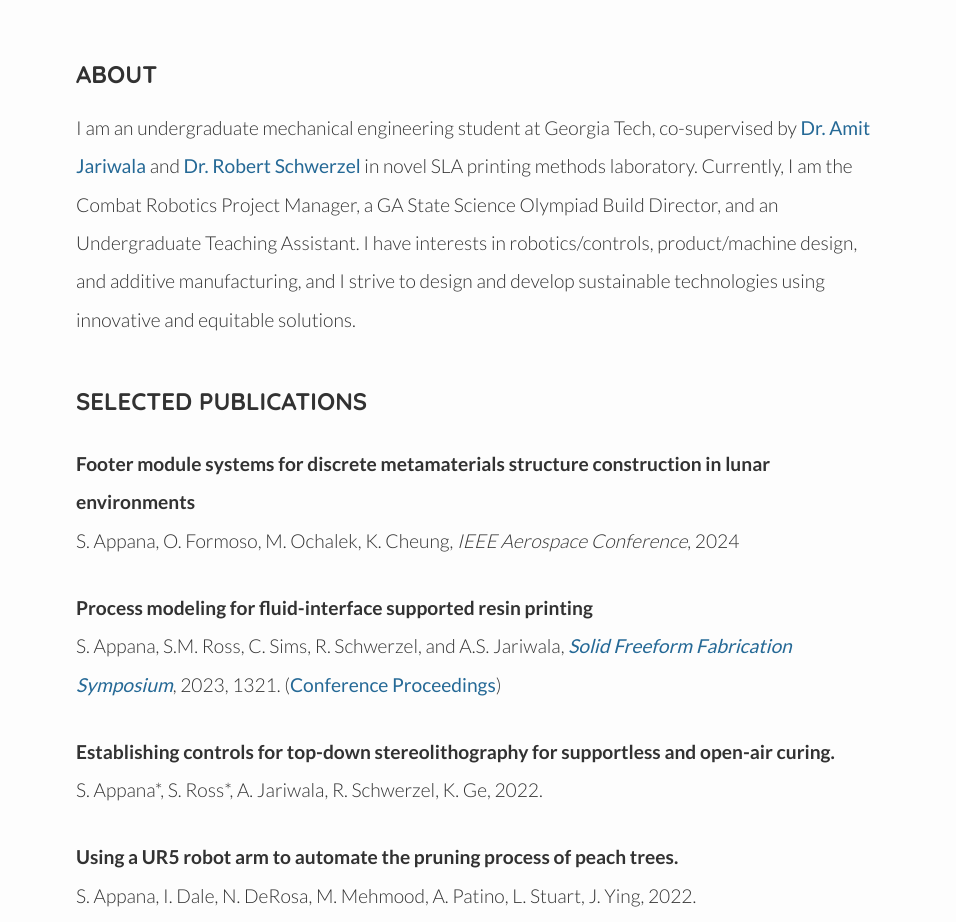
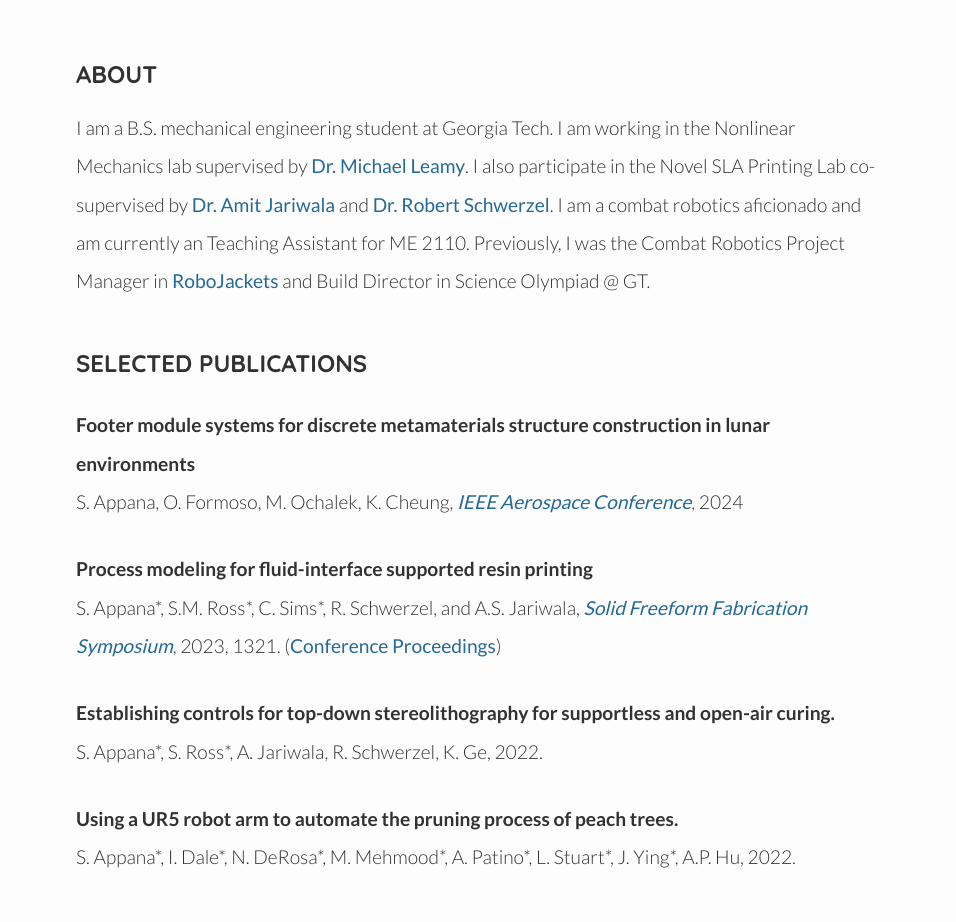
Before and after one commit to siva-appana/me, a plain HTML site: page index.html in a window 1280 px wide. Shown: the top 922 px of the page, 324-1280 px from the left. Drawn offline with nearby package versions, Linux system fonts and the light colour scheme.

Commit message:
Update August 6

```diff
--- a/index.html
+++ b/index.html
@@ -113,12 +113,20 @@
                 <h2>ABOUT</h2>
                 <div class="line"></div>
                 <p>
+                    I am a B.S. mechanical engineering student at Georgia Tech. I am working in the Nonlinear Mechanics lab supervised
+                    by <a href="https://www.me.gatech.edu/faculty/leamy">Dr. Michael Leamy</a>. I also participate in the Novel SLA Printing
+                    Lab co-supervised by <a href="https://www.me.gatech.edu/faculty/jariwala">Dr. Amit Jariwala</a> and
+                    <a href="https://www.linkedin.com/in/robert-schwerzel-453507">Dr. Robert Schwerzel</a>. I am a combat robotics aficionado
+                    and am currently an Teaching Assistant for ME 2110. Previously, I was the Combat Robotics Project Manager in <a href="https://robojackets.org/teams/battlebots/">RoboJackets</a>
+                    and Build Director in Science Olympiad @ GT.
+                </p>
+                <!--<p>
                     I am an undergraduate mechanical engineering student at Georgia Tech, co-supervised by <a href="https://www.me.gatech.edu/faculty/jariwala">
                     Dr. Amit Jariwala</a> and <a href="https://www.linkedin.com/in/robert-schwerzel-453507">Dr. Robert Schwerzel</a> in novel SLA printing methods laboratory.
                     Currently, I am the Combat Robotics Project Manager, a GA State Science Olympiad Build Director, and an Undergraduate Teaching Assistant.
                     I have interests in robotics/controls, product/machine design, and additive manufacturing, and I strive to design and develop sustainable technologies
                     using innovative and equitable solutions.
-                </p>
+                </p>-->
             </div>
 
 
@@ -129,11 +137,11 @@
                     <li>
                         <b>Footer module systems for discrete metamaterials structure construction in lunar environments</b><br>
                         S. Appana, O. Formoso, M. Ochalek, K. Cheung,
-                        <i>IEEE Aerospace Conference</i>, 2024
+                        <a href="https://ieeexplore.ieee.org/document/10521123"><i>IEEE Aerospace Conference</i></a>, 2024
                     </li>
                     <li>
                         <b>Process modeling for fluid-interface supported resin printing</b><br>
-                        S. Appana, S.M. Ross, C. Sims, R. Schwerzel, and A.S. Jariwala,
+                        S. Appana*, S.M. Ross*, C. Sims*, R. Schwerzel, and A.S. Jariwala,
                         <a href="https://utw10945.utweb.utexas.edu/sites/default/files/2023/103%20ProcessModelingforFluidInterfaceSupportedResinPrinting.pdf"><i>Solid Freeform Fabrication Symposium</i></a>, 2023, 1321. (<a href="https://utw10945.utweb.utexas.edu/2023-table-contents">Conference Proceedings</a>)
                     </li>
                     <li>
@@ -143,7 +151,7 @@
                     </li>
                     <li>
                         <b>Using a UR5 robot arm to automate the pruning process of peach trees.</b><br>
-                        S. Appana, I. Dale, N. DeRosa, M. Mehmood, A. Patino, L. Stuart, J. Ying,
+                        S. Appana*, I. Dale*, N. DeRosa*, M. Mehmood*, A. Patino*, L. Stuart*, J. Ying*, A.P. Hu,
                         2022.
                     </li>
                     <li>
```
Also changed, not shown: 1 other file.
